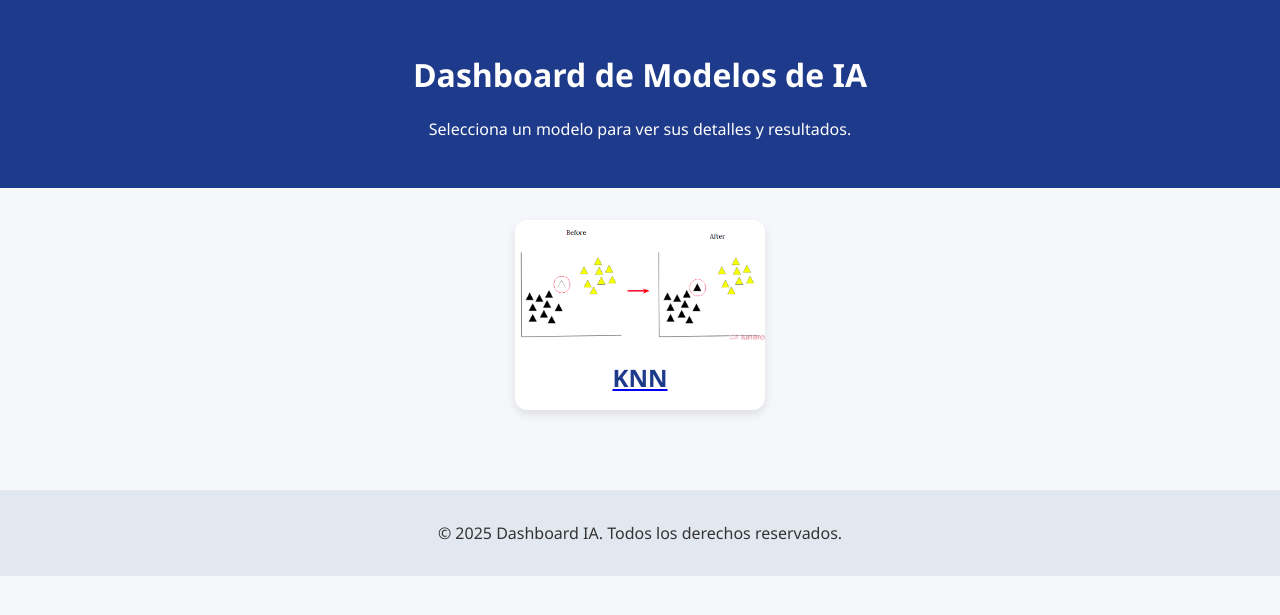
After one commit to aritzrss/AI-Models-Web-App, a Django app: page /appmodelosIA/modelos/ in a window 1280 px wide. The commit adds this page. Shown: the top 615 px of the page. Run offline with Django 5.2, Linux system fonts and the light colour scheme; data comes from the database, SQL or seed files in the repository; both versions use the stored data as it was after the commit.

Commit message:
django hecho

```diff
--- a/modelosIA/appmodelosIA/models.py
+++ b/modelosIA/appmodelosIA/models.py
@@ -1,9 +1,24 @@
 from django.db import models
 
 # Create your models here.
-class Modelo:
-    nombre = models.CharField(max_length=50)
-    parametros = []
+from django.db import models
+
+# Primero, definimos el modelo principal
+class Modelo(models.Model):
+    nombre = models.CharField(max_length=100, unique=True)
     descripcion = models.TextField()
+    imagen_dashboard = models.ImageField(upload_to='dashboard_images/')
+    fecha_creacion = models.DateTimeField(auto_now_add=True)
+
     def __str__(self):
         return self.nombre
+
+# Ahora, creamos un modelo para los parámetros
+# Cada parámetro estará relacionado con un 'Modelo'
+class Parametro(models.Model):
+    modelo = models.ForeignKey(Modelo, related_name='parametros', on_delete=models.CASCADE)
+    nombre = models.CharField(max_length=100)
+    valor = models.CharField(max_length=100)
+
+    def __str__(self):
+        return f"{self.nombre}: {self.valor} (para {self.modelo.nombre})"
--- a/modelosIA/appmodelosIA/templates/base.html
+++ b/modelosIA/appmodelosIA/templates/base.html
@@ -6,7 +6,7 @@
         <meta name="viewport" content="width=device-width, initial-scale=1.0" />
 
         <title>{% block title %}Dashboard IA{% endblock %}</title>
-        <link rel="stylesheet" href="{% static 'style.css' %}" />
+        <link rel="stylesheet" href="{% static 'css/style.css' %}" />
     </head>
     <body>
         <header>
--- /dev/null
+++ b/modelosIA/appmodelosIA/templates/index.html
@@ -0,0 +1,21 @@
+{% extends "base.html" %}
+{% load static %}
+
+{% block title %}Dashboard de Modelos IA{% endblock %}
+
+{% block content %}
+<div class="model-grid">
+    {% for modelo in lista_modelos %}
+    <div class="model-card">
+
+        <a href="{% url 'modelo_detail' modelo_id=modelo.id %}">
+            <img src="{{ modelo.imagen_dashboard.url }}" alt="{{ modelo.nombre }}" />
+
+        <h2>{{ modelo.nombre }}</h2>
+    </a>
+    </div>
+    {% empty %}
+    <p>No hay modelos para mostrar.</p>
+    {% endfor %}
+</div>
+{% endblock %}
--- a/modelosIA/appmodelosIA/templates/modelo_detail.html
+++ b/modelosIA/appmodelosIA/templates/modelo_detail.html
@@ -11,8 +11,8 @@
     <section>
         <h2>Descripción</h2>
         <p>{{ modelo.descripcion }}</p>
-        {% comment %} <img src="{{ modelo.imagen_detalle.url }}" alt="Detalles del {{ modelo.nombre }}" class="detalle-img"> {% endcomment %}
+        <img src="{{ modelo.imagen_dashboard.url }}" alt="Detalles del {{ modelo.nombre }}" class="detalle-img">
     </section>
 
-    <a href="{% url 'tu_app:dashboard' %}" class="boton-volver">← Volver al dashboard</a>
+    <a href="{% url 'modelo' %}" class="boton-volver">← Volver al dashboard</a>
 {% endblock %}
--- a/modelosIA/appmodelosIA/urls.py
+++ b/modelosIA/appmodelosIA/urls.py
@@ -3,6 +3,6 @@ from . import views
 
 urlpatterns = [
     path('', views.index_modelos, name='index'),
-    path('modelo/', views.modelos_view, name='modelo'),
-    path('modelo/<int:modelo_id>/', views.show_modelo, name='modelo_detail'),
+    path('modelos/', views.modelos_view, name='modelo'),
+    path('modelos/<int:modelo_id>/', views.show_modelo, name='modelo_detail'),
 ]
--- a/modelosIA/appmodelosIA/views.py
+++ b/modelosIA/appmodelosIA/views.py
@@ -7,7 +7,7 @@ from .models import Modelo
 
 #primera vista sencilla de prueba
 def index_modelos(request):
-    return HttpResponse("Listado de modelos IA")
+    return HttpResponse("App de modelos IA")
 
 def modelos_view(request):
     "Vista para la página de detalles de modelos."
@@ -16,8 +16,12 @@ def modelos_view(request):
     return render(request, 'index.html', context)
 
 def show_modelo(request, modelo_id):
-    "Vista para la página de detalles de un modelo en concreto."
-    modelo = get_object_or_404(Modelo, pk=modelo_id)
-    parametros =  modelo.parametros.all()
-    context = { 'modelo': modelo }
-    return render(request, 'modelo.html', context)
+    """
+    Esta vista recibe un 'id' desde la URL, busca el modelo
+    correspondiente y lo pasa a la plantilla de detalle.
+    """
+    modelo_obj = get_object_or_404(Modelo, pk=modelo_id)
+    context = {
+        'modelo': modelo_obj
+    }
+    return render(request, 'modelo_detail.html', context)
--- a/modelosIA/modelosIA/settings.py
+++ b/modelosIA/modelosIA/settings.py
@@ -117,9 +117,12 @@ USE_TZ = True
 # https://docs.djangoproject.com/en/5.2/howto/static-files/
 
 STATIC_URL = 'static/'
-STATICFILES_DIRS = [os.path.join(BASE_DIR, 'static')]
+#STATICFILES_DIRS = [os.path.join(BASE_DIR, 'static')]
 
 # Default primary key field type
 # https://docs.djangoproject.com/en/5.2/ref/settings/#default-auto-field
 
 DEFAULT_AUTO_FIELD = 'django.db.models.BigAutoField'
+
+MEDIA_URL = '/media/'
+MEDIA_ROOT = os.path.join(BASE_DIR, 'media')
--- a/modelosIA/modelosIA/urls.py
+++ b/modelosIA/modelosIA/urls.py
@@ -21,3 +21,12 @@ urlpatterns = [
     path('appmodelosIA/', include('appmodelosIA.urls')),    #nos redirige a las urls que hemos implementado en el archivo urls.py de la carpeta app
     path('admin/', admin.site.urls),
 ]
+
+
+# con esto se muestran las imagenes
+
+from django.conf import settings
+from django.conf.urls.static import static
+
+if settings.DEBUG:
+    urlpatterns += static(settings.MEDIA_URL, document_root=settings.MEDIA_ROOT)
```
Also changed, not shown: modelosIA/appmodelosIA/migrations/0001_initial.py (added), modelosIA/db.sqlite3, modelosIA/media/dashboard_images/KNN.png (added).
